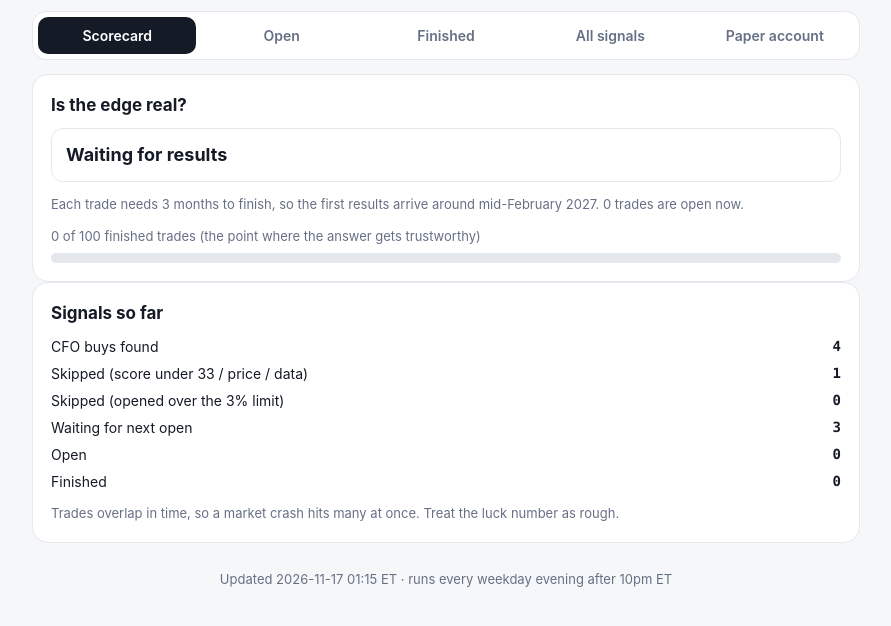
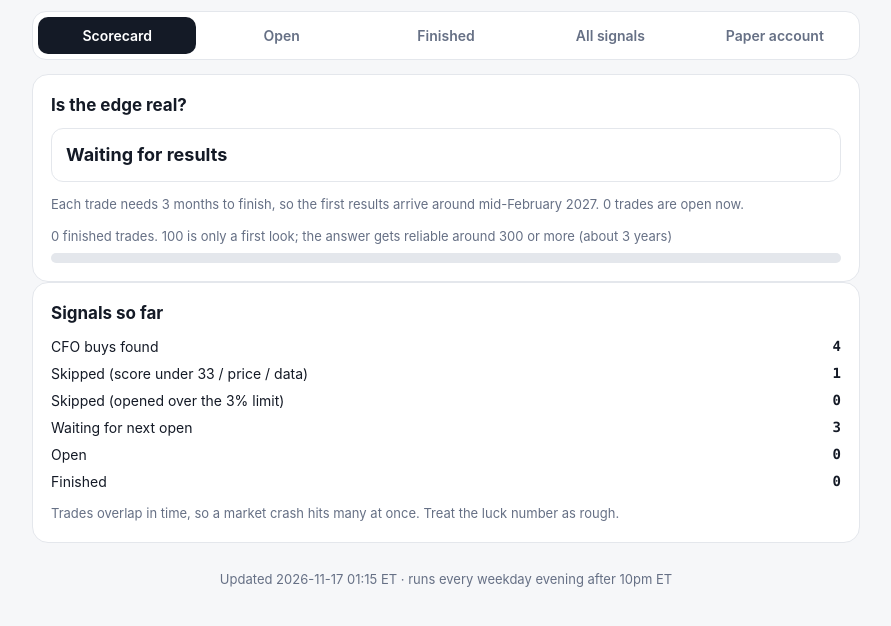
Before and after one commit to yyschusterman-commits/cfo-tracker, a plain HTML site: page index.html in a window 1280 px wide. Shown: the part 84-710 px from the top of the page, without its empty margins (194-1085 px from the left). Drawn offline with Linux system fonts and the light colour scheme.

Commit message:
Scorecard: 300 trades, not 100, for a reliable answer

```diff
--- a/index.html
+++ b/index.html
@@ -72,8 +72,8 @@ function scorecard(){
     </div>
     <p style="margin:12px 0 4px">True edge is likely between <b class="${cls(lo)}">${f(lo)}</b> and <b class="${cls(hi)}">${f(hi)}</b> per trade.</p>`;
   }
-  const pr=Math.min(100,n);
-  h+=`<p class="note" style="margin:12px 0 6px">${n} of 100 finished trades (the point where the answer gets trustworthy)</p><div class="bar"><i style="width:${pr}%"></i></div></div>`;
+  const pr=Math.min(100,n/3);
+  h+=`<p class="note" style="margin:12px 0 6px">${n} finished trades. 100 is only a first look; the answer gets reliable around 300 or more (about 3 years)</p><div class="bar"><i style="width:${pr}%"></i></div></div>`;
   if(n>=1){const x=cl.map(s=>s.excess),r=cl.map(s=>s.ret),sp=cl.map(s=>s.spy_ret);
     h+=`<div class="card"><h2>Finished trades vs backtest</h2><div class="kv">
     <span>Avg return per trade</span><b class="${cls(mean(r))}">${f(mean(r))}</b>
```
